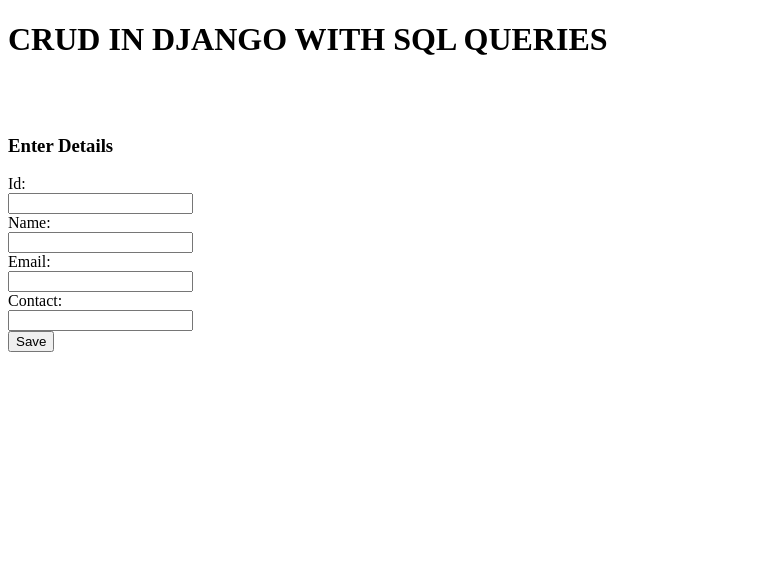
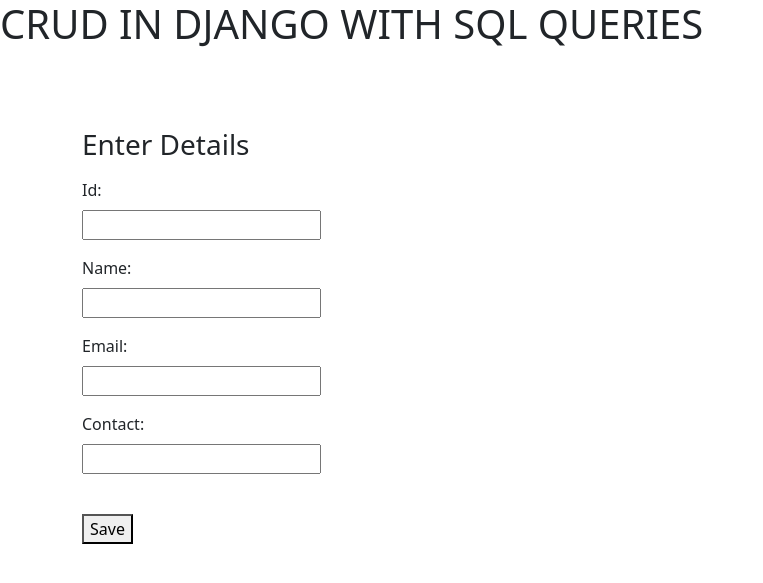
Before and after one commit to josecome/crud-in-django-with-sql-queries, a Django app: page / in a window 1280 px wide. Shown: the top 583 px of the page, without its empty margins (0-763 px from the left). Run offline with Django 4.2, Linux system fonts and the light colour scheme.

Commit message:
Minor changes made

```diff
--- a/clients/templates/index.html
+++ b/clients/templates/index.html
@@ -5,6 +5,8 @@
     <title>Index</title>
     {% load static %}
     <link rel="stylesheet" href="{% static 'css/style.css' %}"/>
+    <link href="https://cdn.jsdelivr.net/npm/bootstrap@5.3.0-alpha1/dist/css/bootstrap.min.css" rel="stylesheet" integrity="sha384-GLhlTQ8iRABdZLl6O3oVMWSktQOp6b7In1Zl3/Jr59b6EGGoI1aFkw7cmDA6j6gD" crossorigin="anonymous">
+
 </head>
 <body>
 <h1>CRUD IN DJANGO WITH SQL QUERIES</h1>
@@ -12,38 +14,38 @@
         {% csrf_token %}
     <div class="container">
 <br> {{form.errors}}<br>
-    <div class="">
-    <label class=""></label>
+    <div class="mb-3">
+    <label class="form-label"></label>
     <div class="">
     <h3>Enter Details</h3>
     </div>
   </div>
-    <div class="">
-    <label class="">Id:</label>
+    <div class="mb-3">
+    <label class="form-label">Id:</label>
     <div class="">
       {{ form.cid }}
     </div>
   </div>
-  <div class="">
-    <label class="">Name:</label>
+  <div class="mb-3">
+    <label class="form-label">Name:</label>
     <div class="">
       {{ form.name }}
     </div>
   </div>
-    <div class="">
-    <label class="">Email:</label>
+    <div class="mb-3">
+    <label class="form-label">Email:</label>
     <div class="">
       {{ form.email }}
     </div>
   </div>
-    <div class="">
-    <label class="">Contact:</label>
+    <div class="mb-3">
+    <label class="form-label">Contact:</label>
     <div class="">
       {{ form.contact }}
     </div>
   </div>
-    <div class="">
-    <label class=""></label>
+    <div class="mb-3">
+    <label class="form-label"></label>
     <div class="">
     <button type="submit" class="">Save</button>
     </div>
```
Also changed, not shown: clients/templates/edit.html (+13 -10 lines), clients/templates/show.html (+11 -3 lines).
